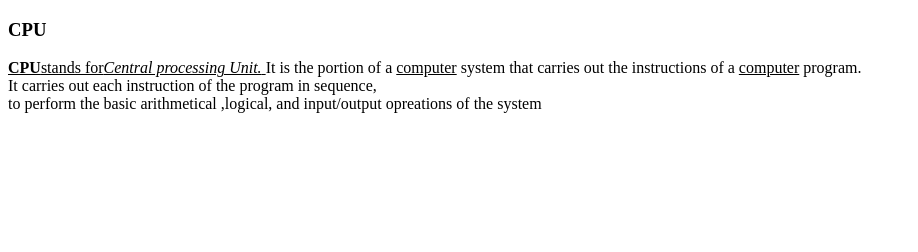
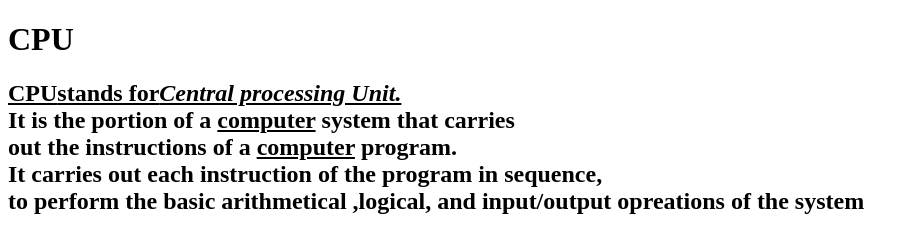
Before and after one commit to iamneo-production/ccfaadaeccdfffebaeceaec, a plain HTML site: page public/index.html in a window 1280 px wide. Shown: the whole page, without its empty margins (0-918 px from the left). Drawn offline with Linux system fonts and the light colour scheme.

Commit message:
Backup Commit

```diff
--- a/public/index.html
+++ b/public/index.html
@@ -8,11 +8,11 @@
     <link rel="stylesheet" href="style.css" />
 </head>
 <body>
- <h3>CPU</h3>
- <P><u><b>CPU</b>stands for<i>Central processing Unit.</i> </u>
- It is the portion of a <u>computer</u> system that carries
+ <h1>CPU</h1>
+ <h2><u><b>CPU</b>stands for<i>Central processing Unit.</i> </u> <br>
+ It is the portion of a <u>computer</u> system that carries<br>
  out the instructions of a <u>computer</u> program.<br>
  It carries out each instruction of the program in sequence,<br>
- to perform the basic arithmetical ,logical, and input/output opreations of the system</P>
+ to perform the basic arithmetical ,logical, and input/output opreations of the system</h2>
 </body>
 </html>
```
